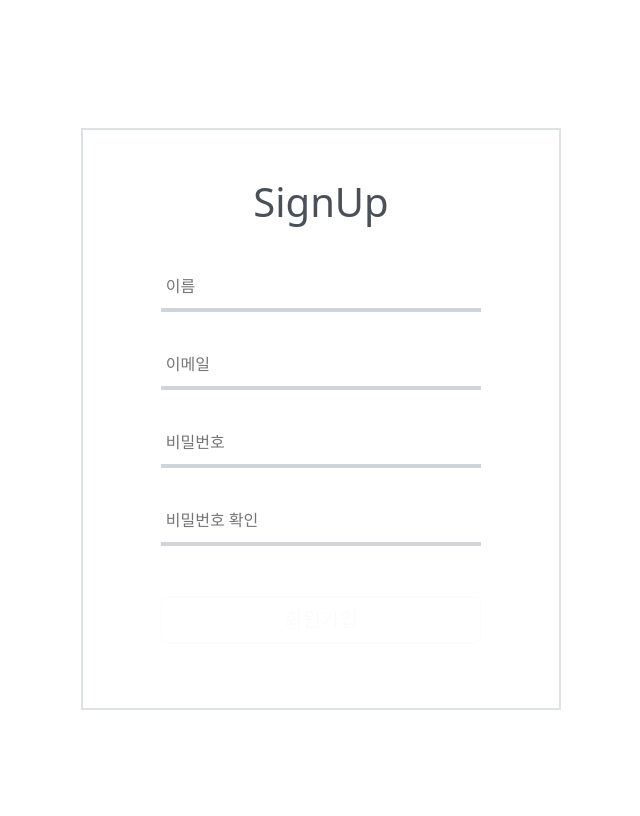
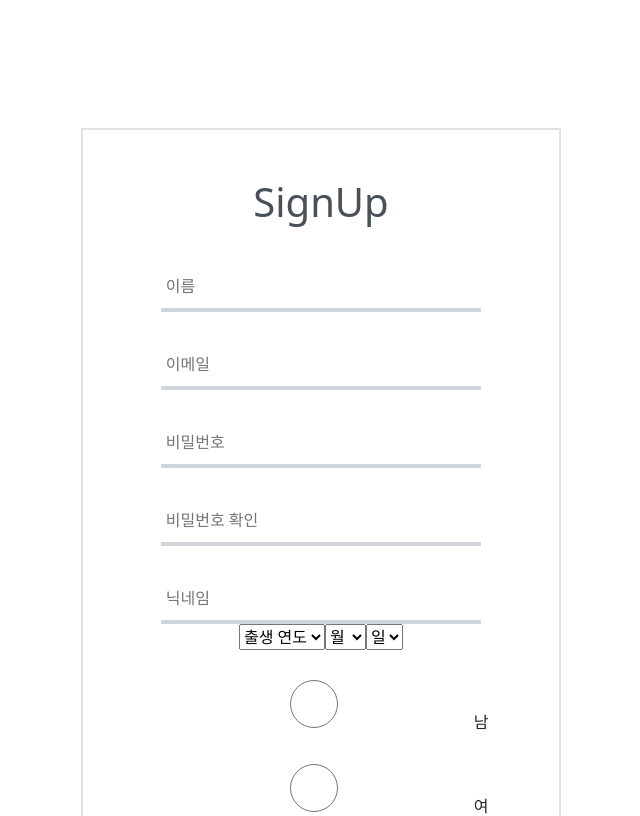
Before and after one commit to HamBab/hambab-client, a React (Create React App) app: page /signup in a window 1280 px wide. Shown: the top 816 px of the page, without its empty margins (319-959 px from the left). Built offline with nearby package versions, Linux system fonts and the light colour scheme.

Commit message:
회원가입 닉네임, 생년월일, 성별 추가

```diff
--- a/src/components/Signup.js
+++ b/src/components/Signup.js
@@ -8,6 +8,37 @@ const Signup = () => {
 	const [email, setEmail] = useState("");
 	const [password, setPassword] = useState("");
 	const [confirmPassword, setConfirmPassword] = useState("");
+	const [nickname, setNickname] = useState("");
+	const [sex, setSex] = useState("");
+	const [year, setYear] = useState("");
+	const [month, setMonth] = useState("");
+	const [day, setDay] = useState("");
+
+	const yearList = [];
+	const monthList = [];
+	const day28List = [];
+	const day29List = [];
+	const day30List = [];
+	const day31List = [];
+
+	for (let i = 1900; i <= 2004; i++) {
+		yearList.push(i);
+	}
+	for (let i = 1; i <= 12; i++) {
+		monthList.push(i);
+	}
+	for (let i = 1; i <= 28; i++) {
+		day28List.push(i);
+	}
+	for (let i = 1; i <= 29; i++) {
+		day29List.push(i);
+	}
+	for (let i = 1; i <= 30; i++) {
+		day30List.push(i);
+	}
+	for (let i = 1; i <= 31; i++) {
+		day31List.push(i);
+	}
 
 	const handleSignUpButton = async () => {
 		// try {
@@ -42,6 +73,22 @@ const Signup = () => {
 
 	const onConfirmPasswordHandler = (event) => {
 		setConfirmPassword(event.currentTarget.value);
+	};
+
+	const onNicknameHandler = (event) => {
+		setNickname(event.currentTarget.value);
+	};
+	const onSexHandler = (event) => {
+		setSex(event.currentTarget.value);
+	};
+	const onYearHandler = (event) => {
+		setYear(event.currentTarget.value);
+	};
+	const onMonthHandler = (event) => {
+		setMonth(event.currentTarget.value);
+	};
+	const onDayHandler = (event) => {
+		setDay(event.currentTarget.value);
 	};
 
 	return (
@@ -88,6 +135,44 @@ const Signup = () => {
 						className="loginregister__input"
 					/>
 				</div>
+				<div>
+					<input
+						type="text"
+						placeholder="닉네임"
+						onChange={onNicknameHandler}
+					/>
+				</div>
+				<div class="info" id="info__birth">
+					<select class="box" id="birth-year">
+						<option disabled selected>
+							출생 연도
+						</option>
+						{yearList.map((year) => (
+							<option value={year} key={year}>
+								{year}
+							</option>
+						))}
+					</select>
+					<select class="box" id="birth-month">
+						<option disabled selected>
+							월
+						</option>
+						{monthList.map((mon) => (
+							<option value={mon} key={mon}>
+								{mon}
+							</option>
+						))}
+					</select>
+					<select class="box" id="birth-day">
+						<option disabled selected>
+							일
+						</option>
+					</select>
+				</div>
+				<div>
+					<input type="radio" name="sex" value="male" />남
+					<input type="radio" name="sex" value="female" />여
+				</div>
 				<ButtonDiv className="d-grid gap-2">
 					{confirmPassword.length === 0 ||
 					name.length === 0 ||
```
